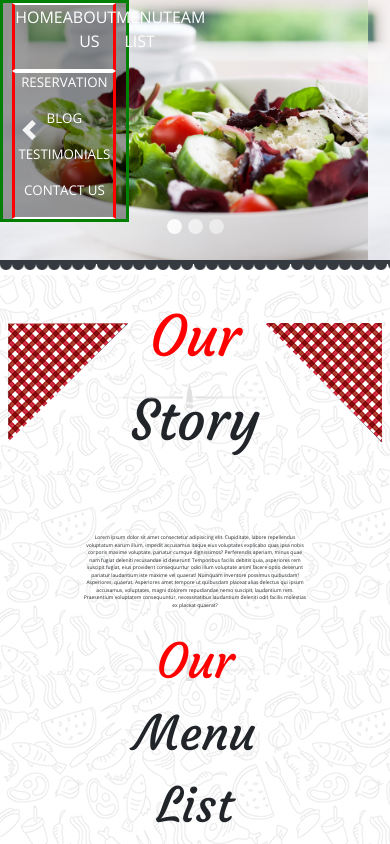
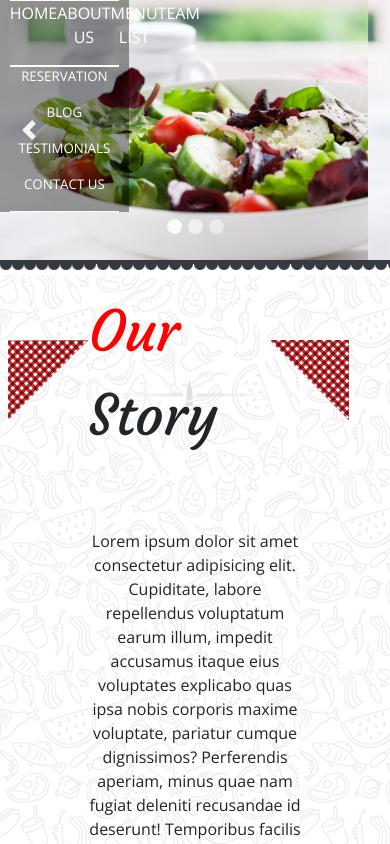
Before and after one commit to bxphxmxth/AalaNasila19_site_du_chef, a website: page index.html in a window 390 px wide. Shown: the top 844 px of the page. Drawn offline with nearby package versions, Linux system fonts and the light colour scheme.

Commit message:
section2

```diff
--- a/index.html
+++ b/index.html
@@ -146,10 +146,10 @@
 
                 <div class="bg-box-left-top">
 
-                    <img src="./public/images/box-left-top.png" alt="">
+                    <img class="resizeborderred " src="./public/images/box-left-top.png" alt="">
                     <p class="titreOurStory"><span>Our</span> Story</p>
                     <img class="decoline" src="./public/images/decoration_line.png" alt="">
-                    <img src="./public/images/box-right-top.png" alt="">
+                    <img class="resizeborderred border2" src="./public/images/box-right-top.png" alt="">
 
                 </div>
 
--- a/src/scss/modules/_nav.scss
+++ b/src/scss/modules/_nav.scss
@@ -18,8 +18,8 @@ body{
             .nav1{
                 display: flex;
                 justify-content: space-around;
-                border-top: white solid 2px;
-                border-bottom: white 2px solid;
+                // border-top: white solid 2px;
+                // border-bottom: white 2px solid;
                 text-align: center;
 
 
@@ -62,8 +62,8 @@ body{
             .nav2{
                 display: flex;
                 justify-content: space-around;
-                border-top: white solid 2px;
-                border-bottom: white 2px solid;
+                // border-top: white solid 2px;
+                // border-bottom: white 2px solid;
                 text-align: center;
 
 
@@ -172,15 +172,16 @@ span{
 @media (min-width : 320px) and (max-width: 759px){
 
 .navs{
-    border: green solid 3px;
     display: flex;
     flex-direction: column;
     width: 33%;
 
     .nav1{
-        border: red solid 3px;
         width:85%;
         justify-content: space-between;
+        border-top: white solid 1px;
+        border-bottom: white 1px solid;
+
     }
 
 
@@ -189,15 +190,18 @@ span{
     }
 
     .nav2{
-        border: red solid 3px;
         width:85%;
         justify-content: space-between;
         font-size: smaller;
         display: flex;
         flex-direction: column;
+        border-top: white solid 1px;
+        border-bottom: white 0.5px solid;
     }
 
-}
+
+
+  }
 
 
 
--- a/src/scss/modules/_section2.scss
+++ b/src/scss/modules/_section2.scss
@@ -14,7 +14,7 @@
 
         .bg-box-left-top{
             display: flex;
-            width: 100%;
+            // width: 100%;
             justify-content: space-between;
             align-items: center;
 
@@ -246,19 +246,32 @@
         @media (min-width : 320px) and (max-width: 759px) {
 
 
-            .txt_ourstory{
-                font-size: 5px;
+            .bg-box-left-top{
+                display: flex;
+                width: 30%;
+                justify-content: space-between;
+                align-items: center;
+
+                .resizeborderred{
+                    width: 150%;
+                    height: 80px;
+                }
+
+                .border2{
+                    margin-left: 110%;
+                }
+
             }
 
         }
 
 
 
-        @media (min-width : 760px) and (max-width : 1240px){
+        // @media (min-width : 760px) and (max-width : 1240px){
 
 
 
 
 
 
-        }
+        // }
```
Also changed, not shown: public/css/app.css, 1 other file.
